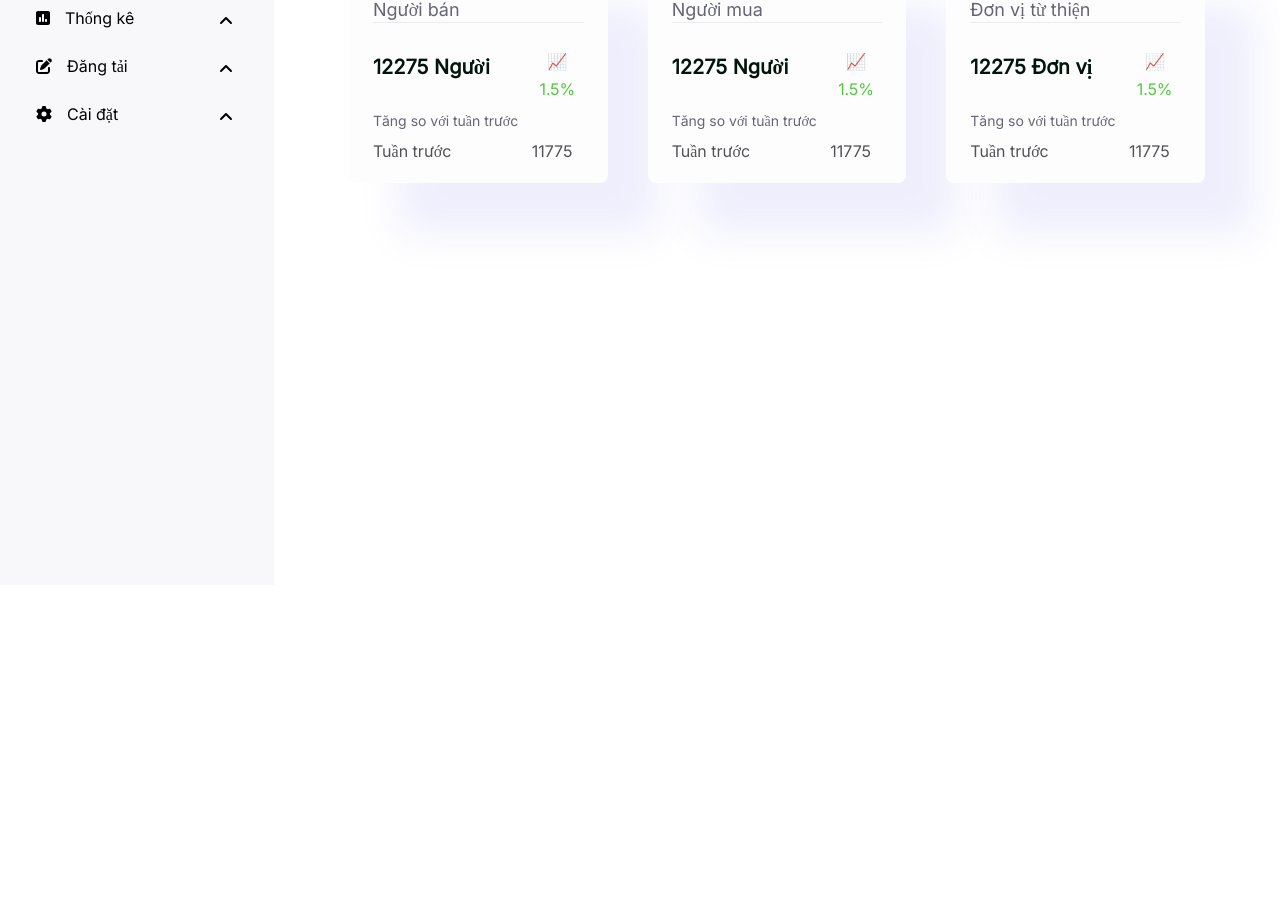
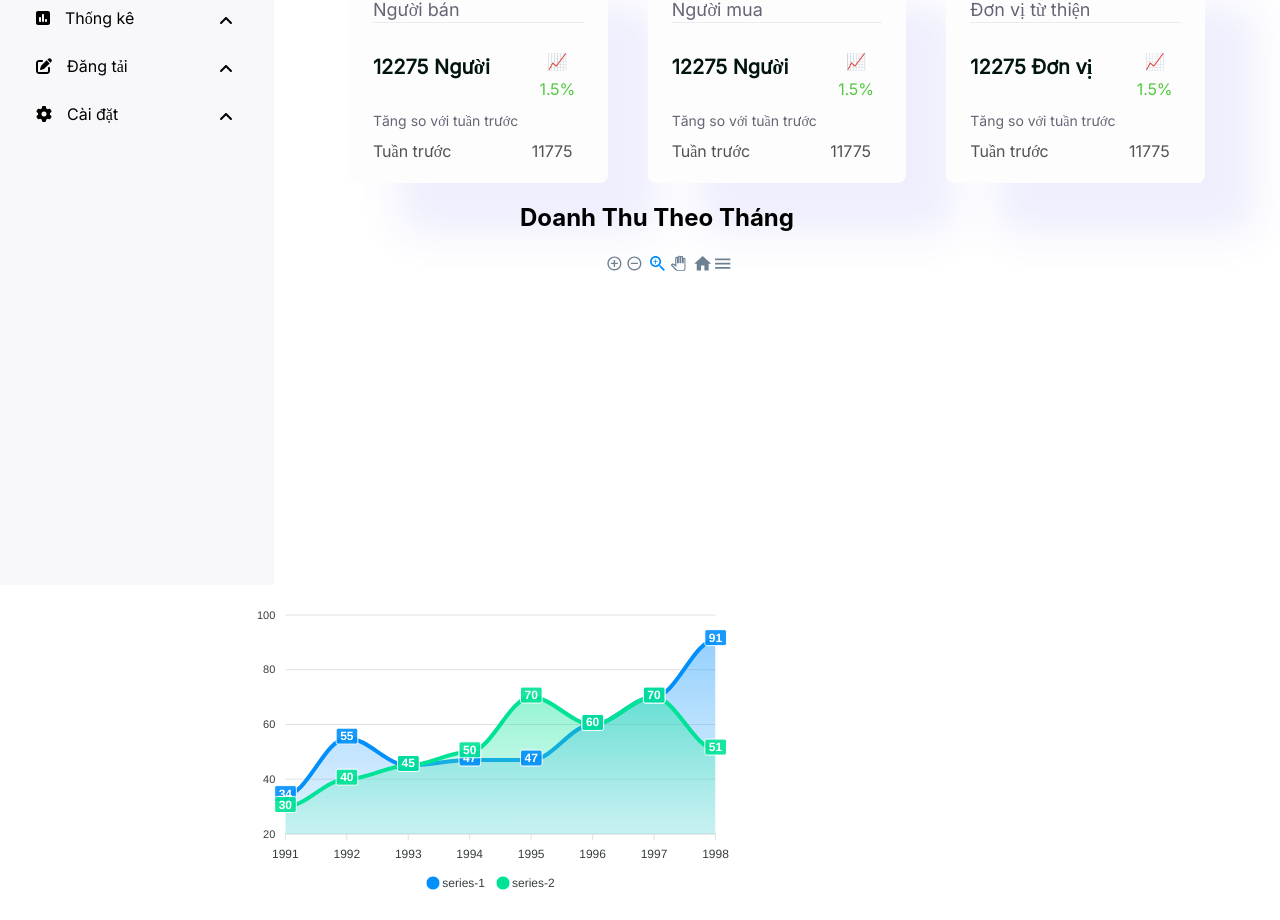
Before and after one commit to QBitGenZ/lv001-admin, a React (Create React App) app: page / in a window 1280 px wide. Shown: the part 215-1135 px from the top of the page. Before the commit the page ends 800 px from the top, so only its background shows below. Built offline with nearby package versions, Linux system fonts and the light colour scheme; a web font is replaced by a local one.

Commit message:
areachartHP

```diff
--- a/package.json
+++ b/package.json
@@ -14,7 +14,9 @@
     "@testing-library/jest-dom": "^5.17.0",
     "@testing-library/react": "^13.4.0",
     "@testing-library/user-event": "^13.5.0",
+    "apexcharts": "^3.48.0",
     "react": "^18.2.0",
+    "react-apexcharts": "^1.4.1",
     "react-chartjs-2": "^5.2.0",
     "react-dom": "^18.2.0",
     "react-scripts": "5.0.1",
--- a/src/sections/homepage/HPChart.jsx
+++ b/src/sections/homepage/HPChart.jsx
@@ -0,0 +1,36 @@
+import { useState, } from 'react';
+import React from 'react';
+import Chart from 'react-apexcharts';
+export default function HPChart() {
+  const [state,] = useState({
+    options: {
+      chart: {
+        id: 'basic-bar',
+      },
+      xaxis: {
+        categories: [1991, 1992, 1993, 1994, 1995, 1996, 1997, 1998,],
+      },
+    },
+    series: [
+      {
+        name: 'series-1',
+        data: [34, 55, 45, 47, 47, 60, 70, 91,],
+      },
+      {
+        name: 'series-2',
+        data: [30, 40, 45, 50, 70, 60, 70, 51,],
+      },
+    ],
+  });
+  return (
+    <div className={'chart-container'}>
+      <Chart
+        options={state.options}
+        series={state.series}
+        className={'myChart'}
+        type='area'
+        width='500'
+      />
+    </div>
+  );
+}
--- a/src/sections/homepage/HomePageSection.css
+++ b/src/sections/homepage/HomePageSection.css
@@ -93,19 +93,26 @@
   line-height: 24px; /* 171.429% */
 }
 
-#HomePageSection .timezone{
+#HomePageSection .timezone {
   width: 70%;
   text-align: left;
 }
 
-#HomePageSection .oldnumber{
+#HomePageSection .oldnumber {
   width: 30%;
 }
 
-#HomePageSection.chart-container {
-    width: 600px;
+#HomePageSection .chart-container {
+  width: 800px;
+  height: auto;
   margin: 0 auto;
 }
+
+/* #HomePageSection .chart {
+  width: 100%;
+  height: auto;
+  margin: 0 auto;
+} */
 
 h2 {
   text-align: center;
--- a/src/sections/homepage/index.jsx
+++ b/src/sections/homepage/index.jsx
@@ -1,9 +1,7 @@
 import React from 'react';
 import SmallContainerHP from './SmallContainerHP';
-// import HPChart from './HPChart';
+import HPChart from './HPChart';
 export default function HomePageSection() {
-  // const labels = ['6/2022', '7/2022', '8/2022', '9/2022', '10/2022', '11/2022',];
-  // const data = [100000, 150000, 200000, 180000, 120000, 160000,];
   return (
     <div id={'HomePageSection'}>
       <div className={'container'}>
@@ -26,10 +24,10 @@ export default function HomePageSection() {
           oldnumber={11775}
         />
       </div>
-      {/* <div className='chart-container'>
+      <div className={'chart-container'}>
         <h2>Doanh Thu Theo Tháng</h2>
-        <HPChart labels={labels} data={data} />
-      </div> */}
+        <HPChart className={'chart'}/>
+      </div>
     </div>
   );
 }
```
Also changed, not shown: 1 other file (tests, documents, lock files or other folders). Lines whose indentation alone changed are shown as unchanged.
